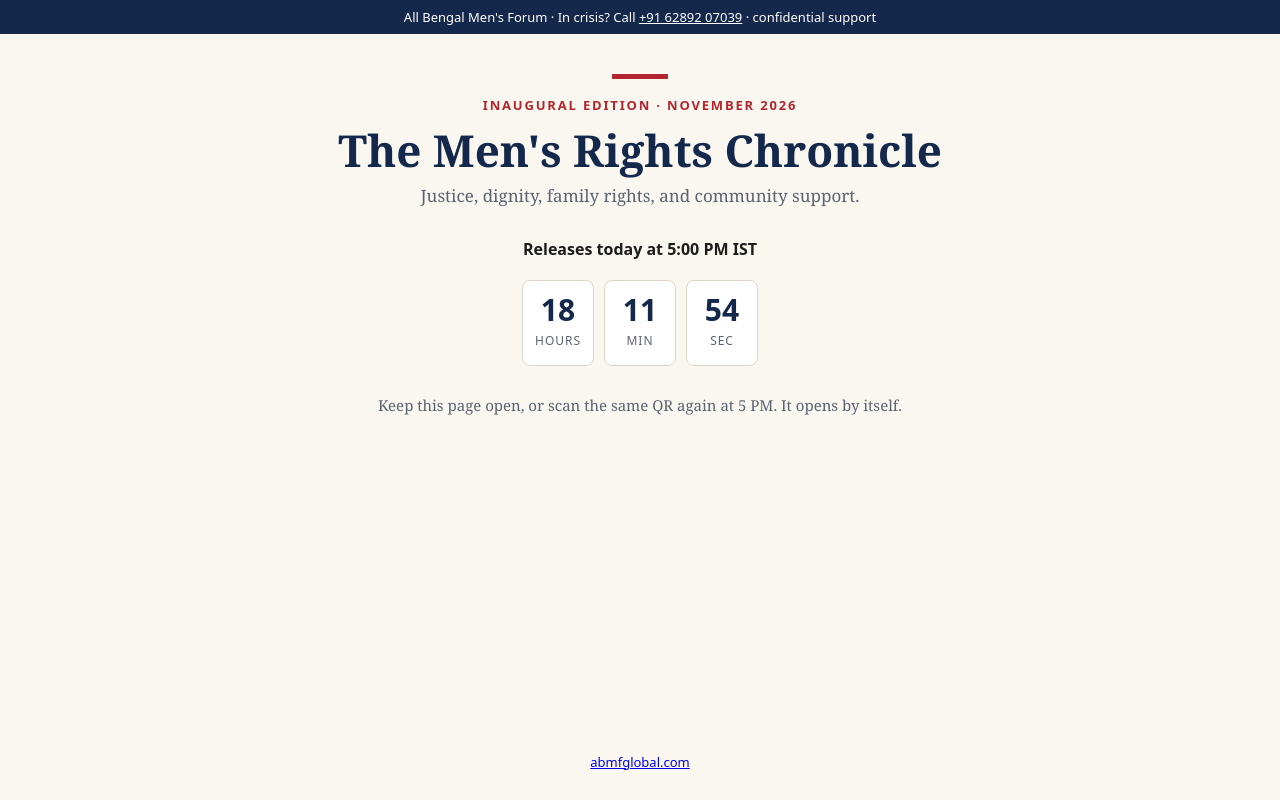
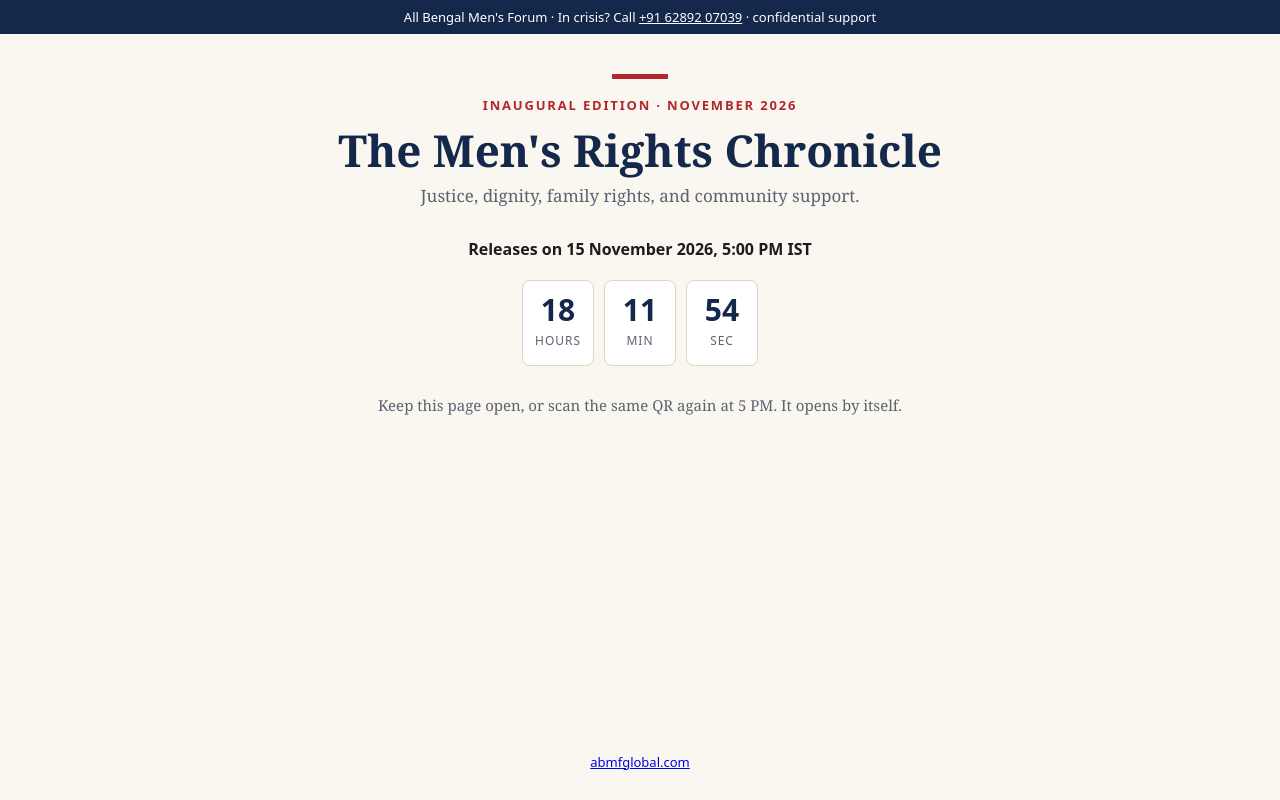
Before and after one commit to Kushal-Sen/chronicle-launch, a plain HTML site: page index.html in a window 1280 px wide. Drawn offline with Linux system fonts and the light colour scheme.

Commit message:
Show the release date and IST on the countdown
Co-Authored-By: Claude Sonnet 5.5 <noreply@anthropic.com>

```diff
--- a/index.html
+++ b/index.html
@@ -40,7 +40,7 @@ footer{padding:20px 16px 28px;text-align:center;font:13px/1.5 system-ui,Inter,sa
   <p class="tag">Justice, dignity, family rights, and community support.</p>
 
   <section id="before">
-    <p class="when">Releases today at 5:00 PM IST</p>
+    <p class="when">Releases on 15 November 2026, 5:00 PM IST</p>
     <div id="count" aria-live="off">
       <div><b id="h">--</b><span>hours</span></div>
       <div><b id="m">--</b><span>min</span></div>
```
